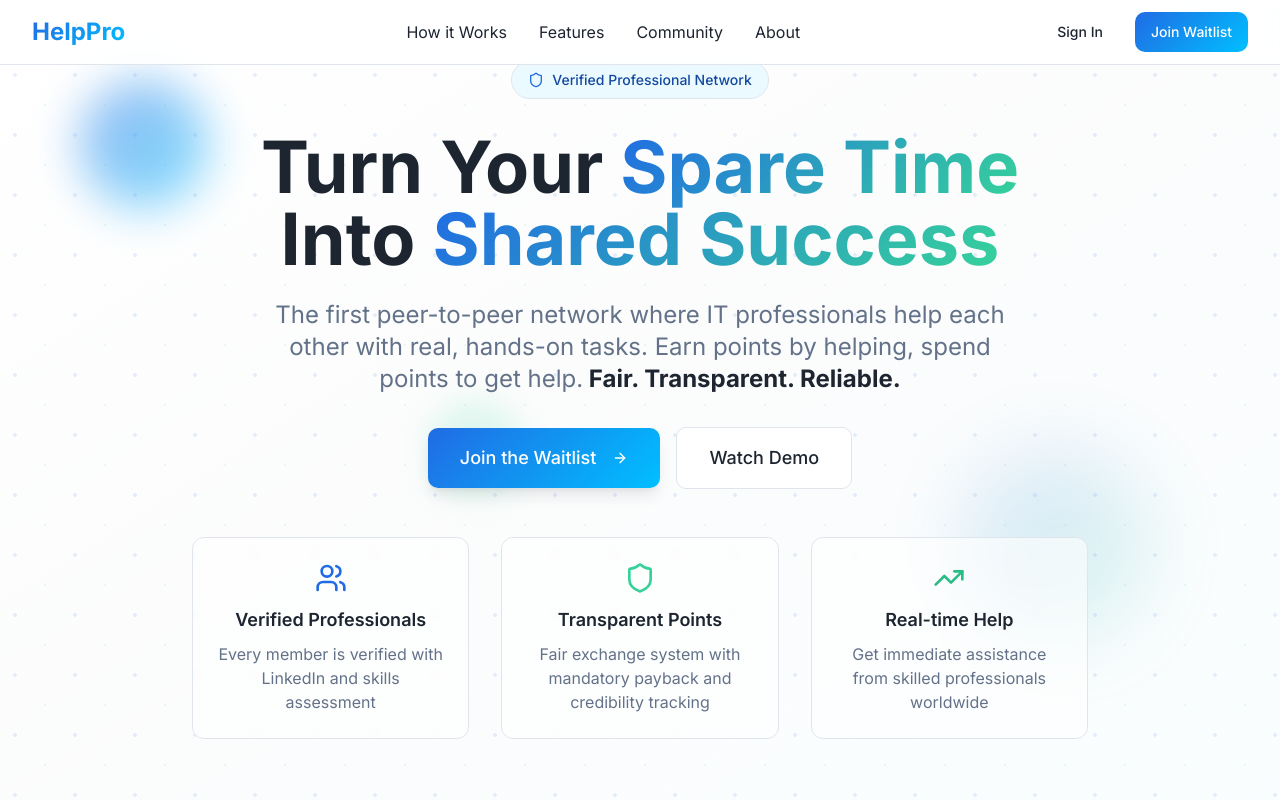
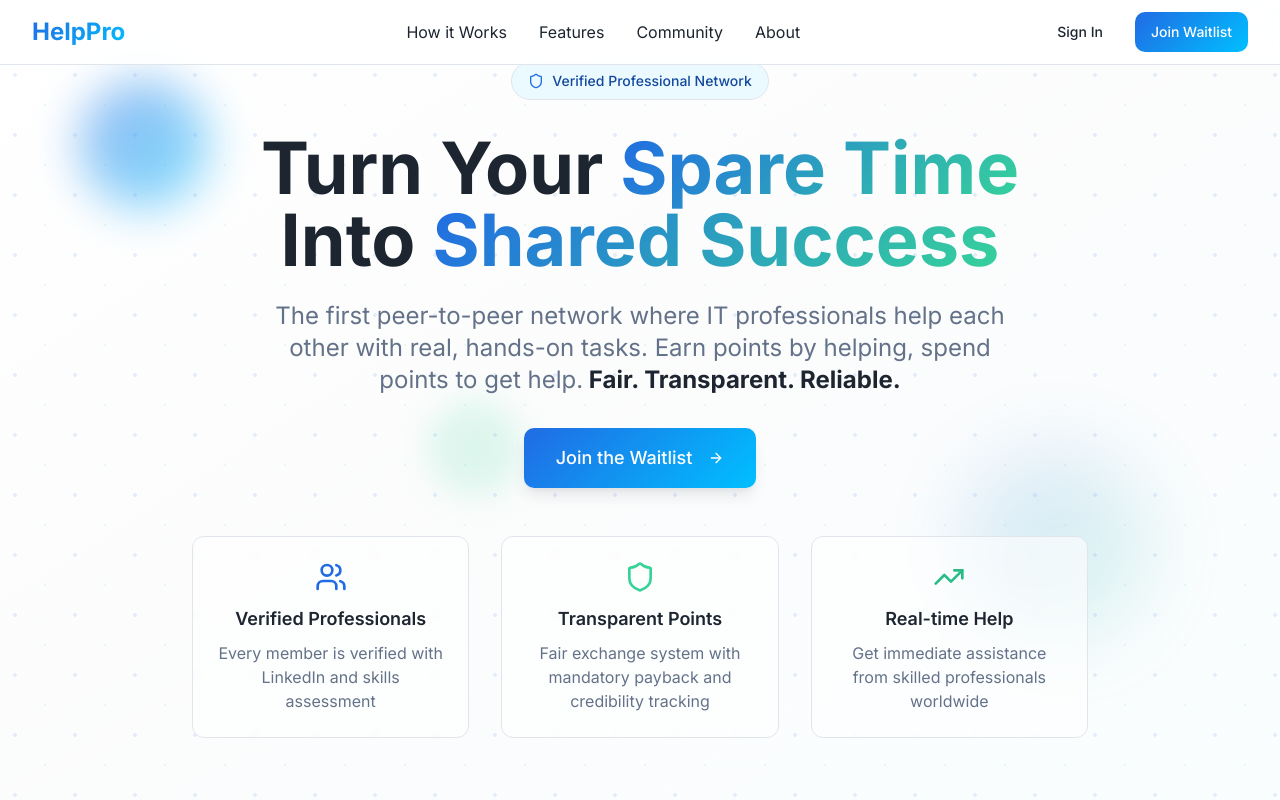
Before and after one commit to mrumranshaikh-official/helppro, a React (Vite) app: page / in a window 1280 px wide. Shown: the top 800 px of the page. Built offline with nearby package versions, Linux system fonts and the light colour scheme.

Commit message:
Remove "Watch Demo" button
Removed the "Watch Demo" button from the landing page.

```diff
--- a/src/components/hero-section.tsx
+++ b/src/components/hero-section.tsx
@@ -52,20 +52,13 @@ const HeroSection = () => {
           </p>
 
           {/* CTA Buttons */}
-          <div className="flex flex-col sm:flex-row gap-4 justify-center items-center mb-12">
+          <div className="flex justify-center items-center mb-12">
             <Button
               size="lg"
               className="bg-gradient-primary hover:opacity-90 transition-opacity shadow-lg text-lg px-8 py-4 h-auto"
             >
               Join the Waitlist
               <ArrowRight className="ml-2 w-5 h-5" />
-            </Button>
-            <Button
-              variant="outline"
-              size="lg"
-              className="border-border hover:bg-secondary/50 text-lg px-8 py-4 h-auto backdrop-blur-sm"
-            >
-              Watch Demo
             </Button>
           </div>
 
```
